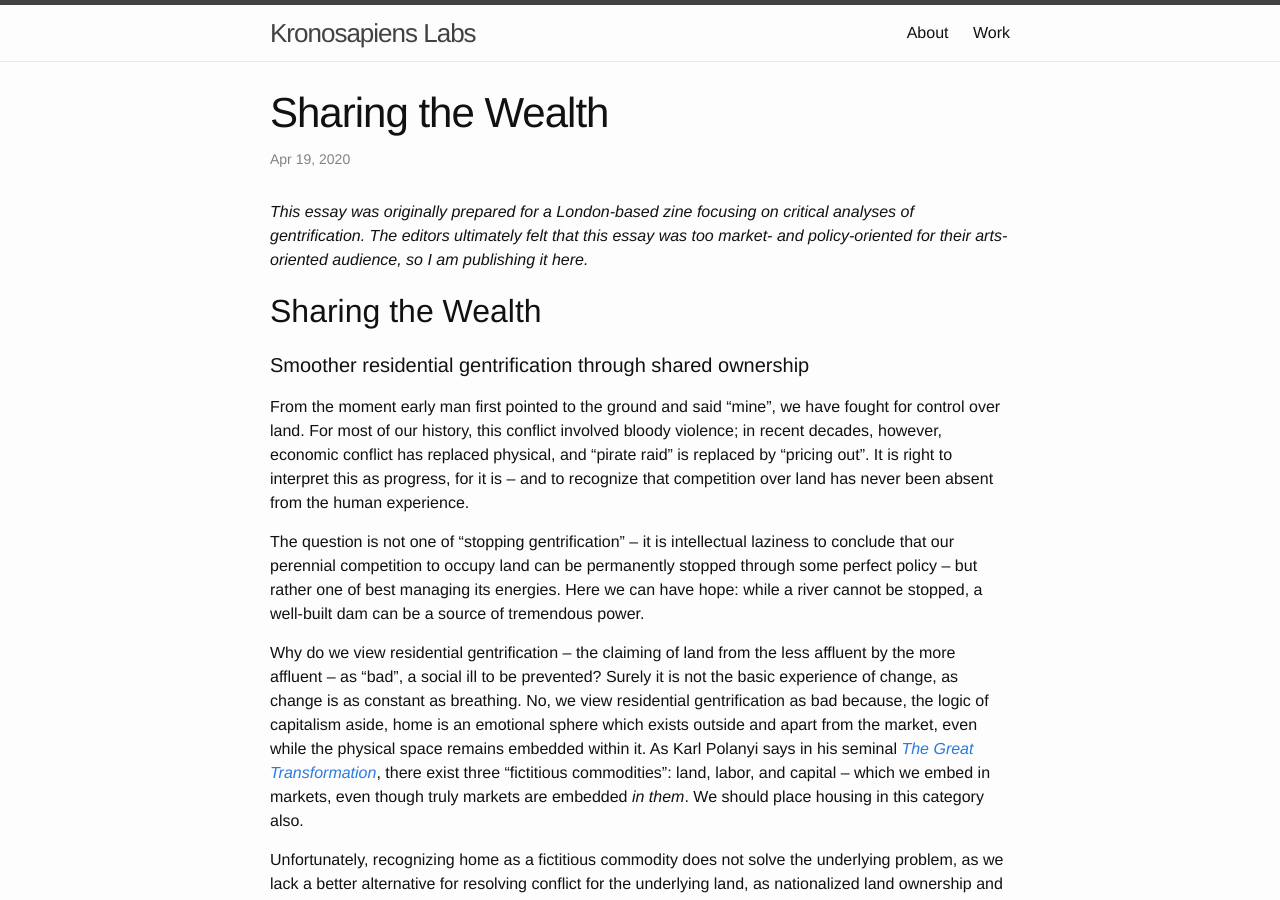
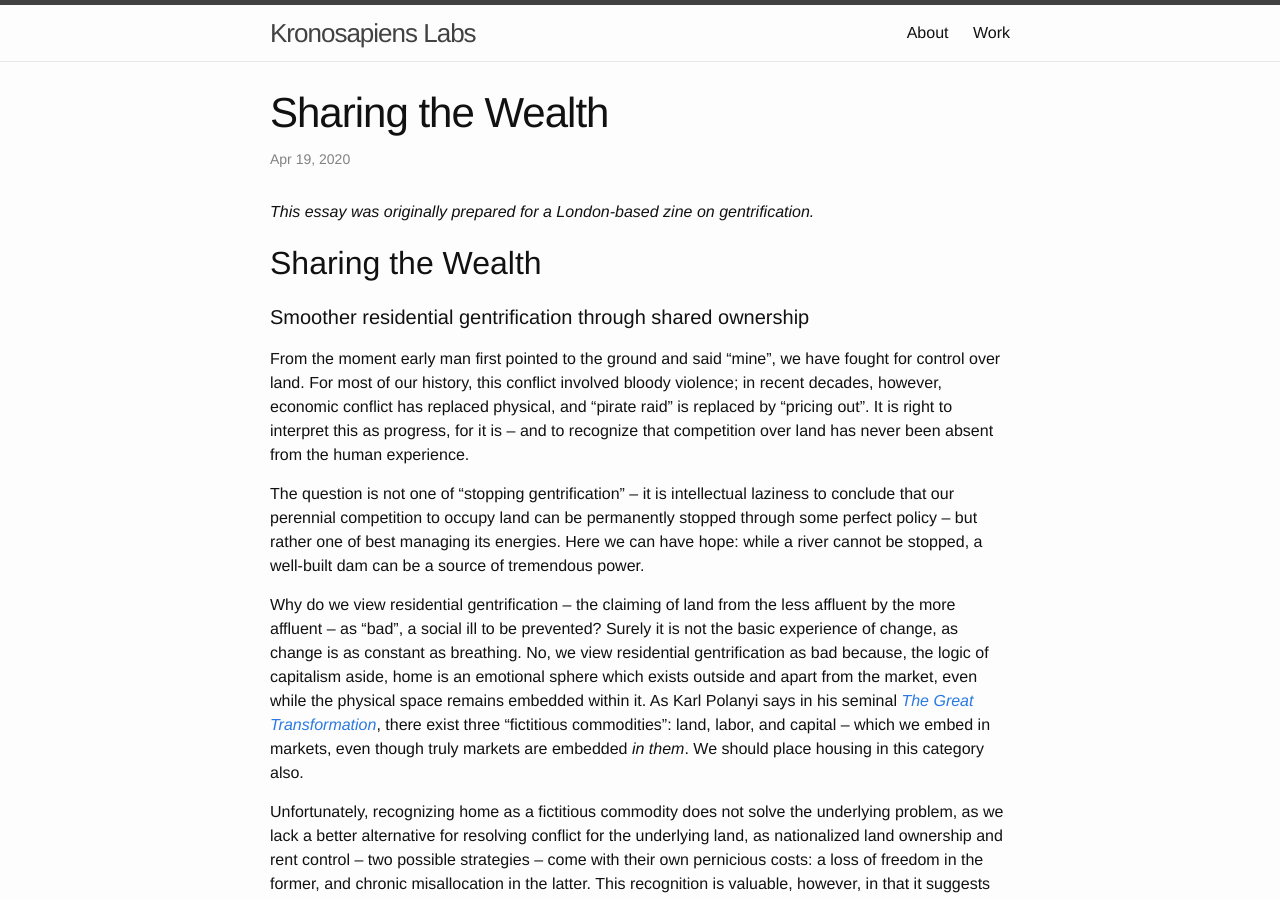
Before and after one commit to kronosapiens/kronosapiens.github.io, a Jekyll site: the page built from _posts/2020-04-19-sharing-the-wealth.md, in a window 1280 px wide and 900 px high. Built offline with Jekyll 4.4.1, drawn with Linux system fonts in a browser that asks for light colours; comment, search, counter and statistics services are not loaded.

Commit message:
feat: update sharing-the-wealth preface

```diff
--- a/_posts/2020-04-19-sharing-the-wealth.md
+++ b/_posts/2020-04-19-sharing-the-wealth.md
@@ -11,7 +11,7 @@ tags:
 
 ---
 
-_This essay was originally prepared for a London-based zine focusing on critical analyses of gentrification. The editors ultimately felt that this essay was too market- and policy-oriented for their arts-oriented audience, so I am publishing it here._
+_This essay was originally prepared for a London-based zine on gentrification._
 
 ## Sharing the Wealth
 
```
